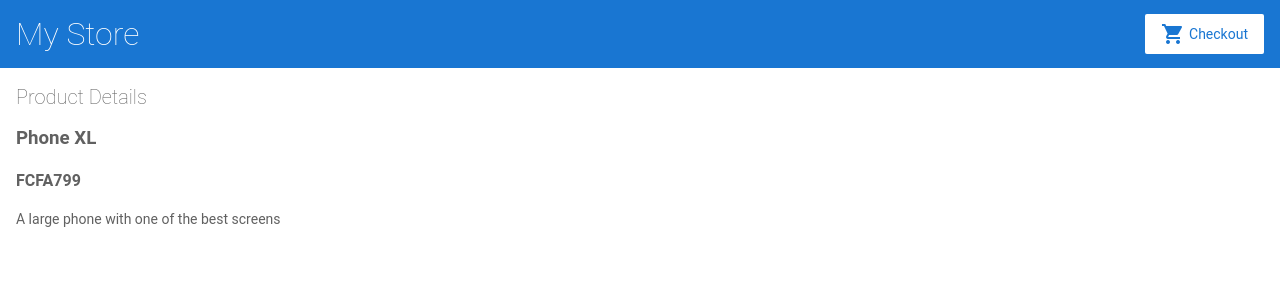
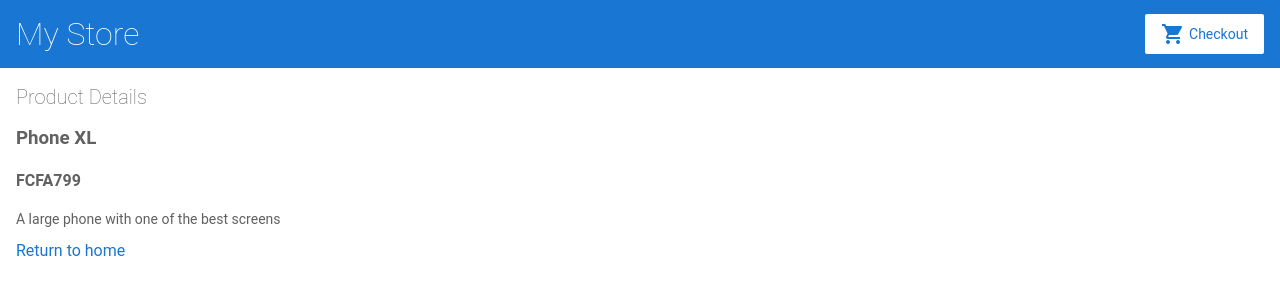
Before and after one commit to samuel2/angular-2bbo2d-4sucak, an Angular app: page /products/1 in a window 1280 px wide. Shown: the top 300 px of the page. Built offline with nearby package versions, Linux system fonts and the light colour scheme.

Commit message:
1 file modified

```diff
--- a/src/app/product-details/product-details.component.html
+++ b/src/app/product-details/product-details.component.html
@@ -5,3 +5,5 @@
   <h4>{{ product.price | currency : 'XAF' }}</h4>
   <p>{{ product.description }}</p>
 </div>
+
+<a [routerLink]="['/']">Return to home</a>
```
